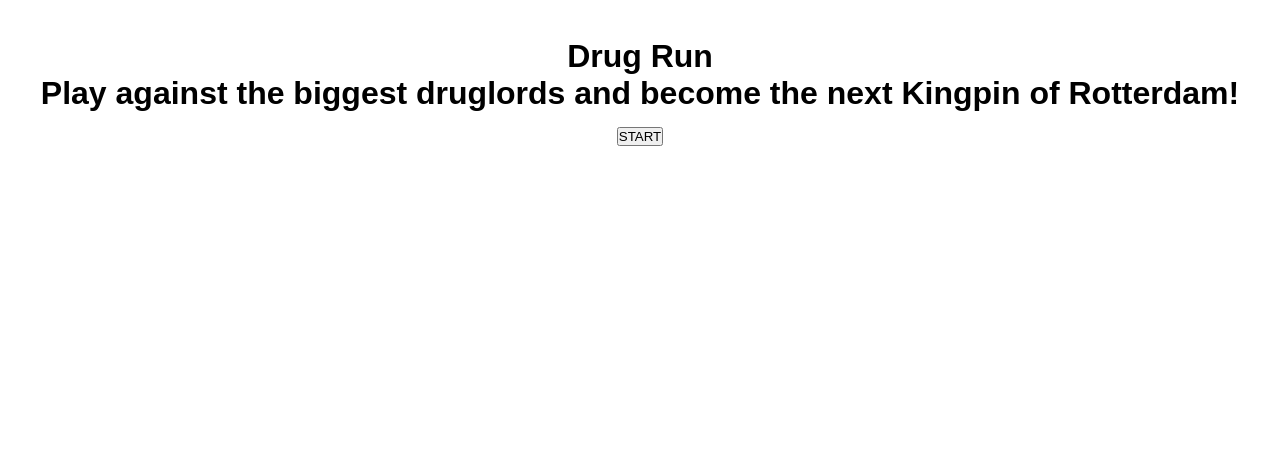
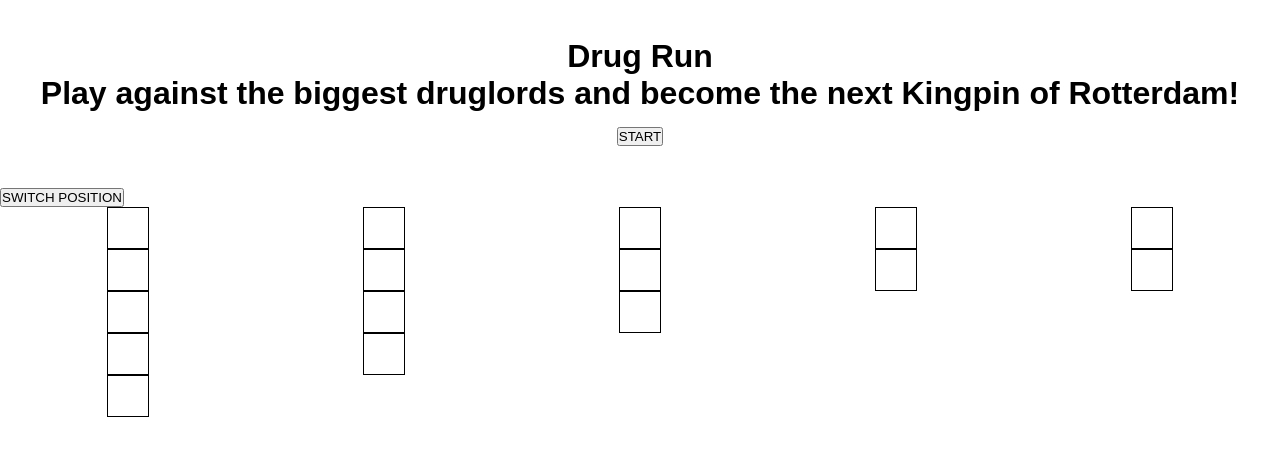
Before and after one commit to BorisKarl/Battleship, a website built with webpack: page dist/index.html in a window 1280 px wide. Built offline with nearby package versions, Linux system fonts and the light colour scheme.

Commit message:
buildBlocks, displayBlocks, switch_button

```diff
--- a/src/index.js
+++ b/src/index.js
@@ -1,9 +1,11 @@
 import Ship from "./modules/Ship";
-import { displayBoard, displayHeader, displayText, makePlayer } from "./modules/UI";
+import { displayBoard, displayHeader, displayText, makePlayer, displayBlocks, switchBlocks } from "./modules/UI";
 import GameBoard from "./modules/Gameboard";
 
 
 displayHeader();
+displayBlocks();
+switchBlocks();
 
 const button = document.getElementById("button");
 
--- a/src/modules/UI.js
+++ b/src/modules/UI.js
@@ -81,8 +81,62 @@
   });
 };
 
+const buildBlock = (string, length) => {
+  let block_content = document.createElement("div");
+  block_content.setAttribute("id", string);
+  block_content.setAttribute("class", "v");
+
+  for (let i = 0; i < length; i++ ){
+      let div = document.createElement("div");
+      div.setAttribute("class", "block");
+      block_content.appendChild(div);
+  }
+
+  return block_content;
+}
+
+const displayBlocks = () => {
+  const button = document.createElement("button");
+  button.setAttribute("id", "switch_button");
+  button.textContent = "SWITCH POSITION";
+  const content = document.getElementById("UI-content");
+  const block_wrapper = document.createElement('div');
+  block_wrapper.setAttribute("class", "block_wrapper");
+
+  const cocaine = buildBlock("cocaine", 5);
+  const meth = buildBlock("meth", 4);
+  const crack = buildBlock("crack", 3);
+  const weed = buildBlock("weed", 2);
+  const shrooms = buildBlock("shrooms", 2);
+
+  block_wrapper.appendChild(cocaine);
+  block_wrapper.appendChild(meth);
+  block_wrapper.appendChild(crack);
+  block_wrapper.appendChild(weed);
+  block_wrapper.appendChild(shrooms);
+  content.appendChild(button);
+  content.appendChild(block_wrapper);
+}
+
+
+const switchBlocks = () => {
+  const button = document.getElementById("switch_button");
+  const block = document.querySelectorAll(".v");
+  button.addEventListener("click", () => {
+    block.forEach((e) => {
+      if (e.classList.contains("v")) {
+        e.classList.remove("v");
+        e.classList.add("h");
+      } else {
+        e.classList.remove("h");
+        e.classList.add("v");
+      }
+    });
+  });
+}
+
 const setShipOnDiv = (coord) => {
   // Eventlistener checkt feld, bei klick wird das Schiff gesetzt
 };
 
-export { displayBoard, showPosition, clickShip, displayHeader, displayText, makePlayer };
+export { displayBoard, showPosition, clickShip, displayHeader, displayText, makePlayer, displayBlocks, switchBlocks };
```
Also changed, not shown: dist/index.html, dist/main.js, 1 other file.
